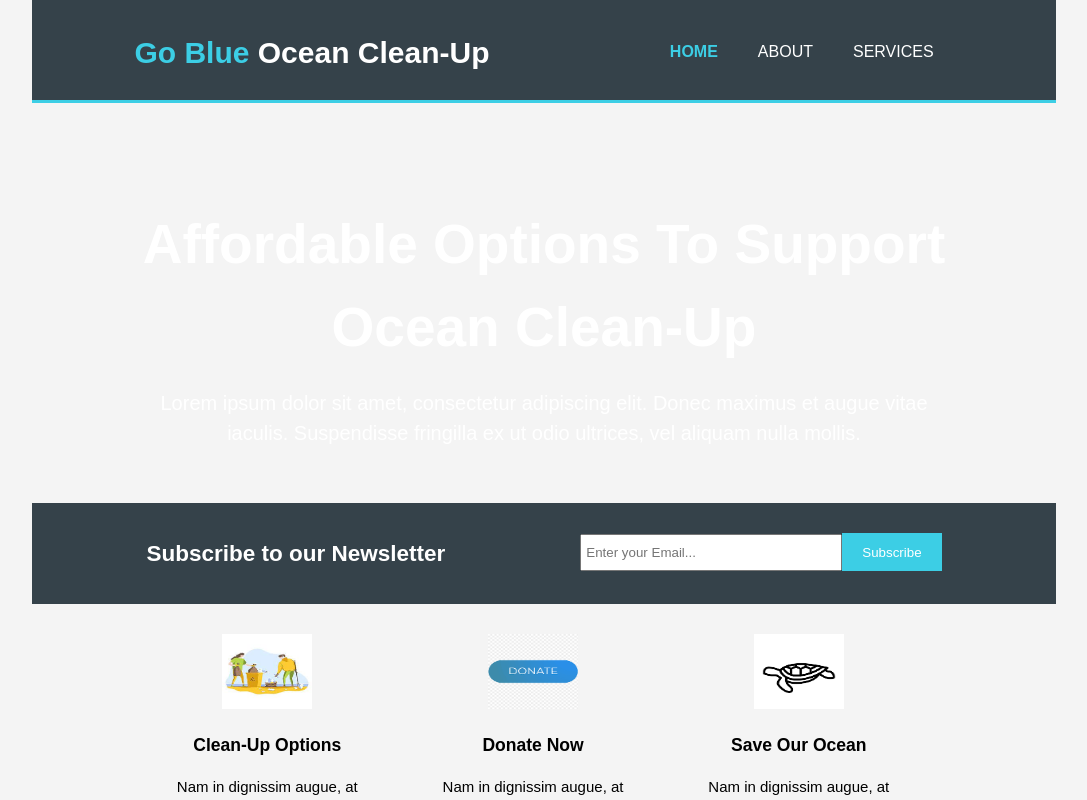
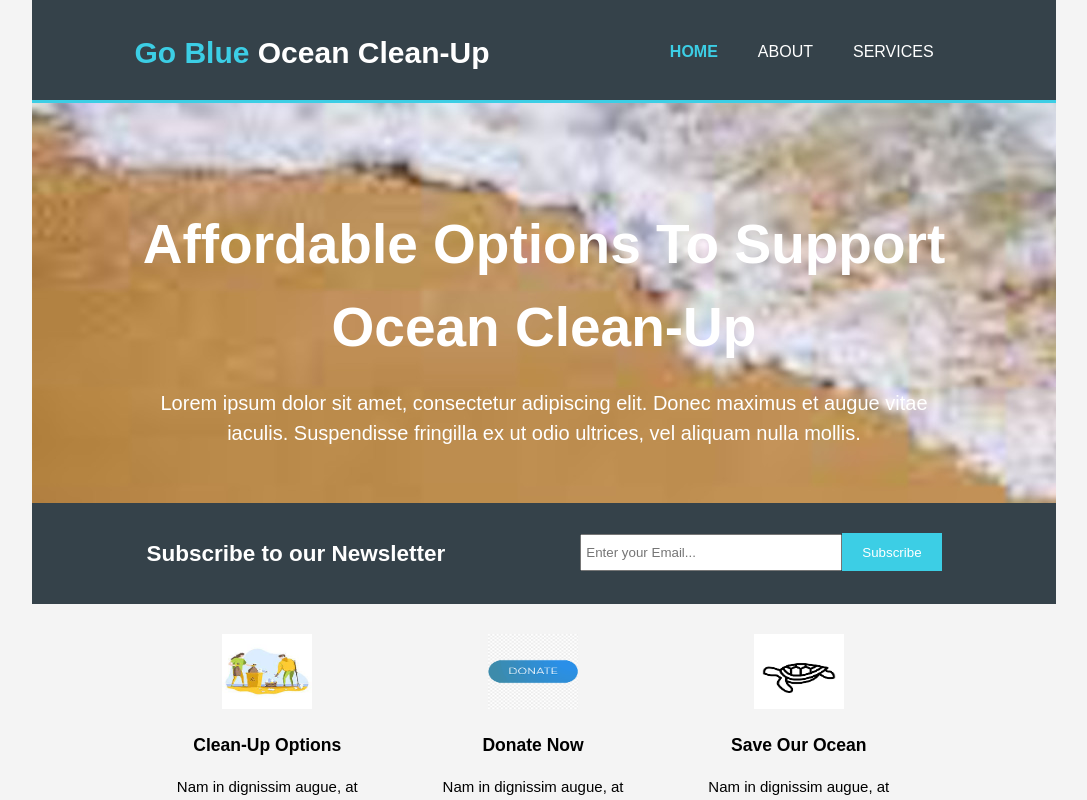
Before and after one commit to Ebolduc04/html-to-react-website, a Next.js app: page / in a window 1280 px wide. Shown: the top 800 px of the page, without its empty margins (96-1183 px from the left). Built offline with nearby package versions, Linux system fonts and the light colour scheme.

Commit message:
image fix

```diff
--- a/app/globals.css
+++ b/app/globals.css
@@ -90,7 +90,7 @@ header a:hover{
 /* Showcase */
 #showcase{
   min-height: 400px;
-  background:url('/img/water.jpg') no-repeat 0 -400px;
+  background:url('/img/water.jpeg') no-repeat 0 -300px;
   text-align:center;
   color:#ffffff;
 }
--- a/pages/index.css
+++ b/pages/index.css
@@ -90,7 +90,7 @@ header a:hover{
 /* Showcase */
 #showcase{
     min-height: 400px;
-    background:url('/img/water.jpg') no-repeat 0 -400px;
+    background:url('/img/water.jpeg') no-repeat 0 -300px;
     text-align:center;
     color:#ffffff;
   }
--- a/public/css/style.css
+++ b/public/css/style.css
@@ -90,7 +90,7 @@ header a:hover{
 /* Showcase */
 #showcase{
     min-height: 400px;
-    background:url('/img/water.jpg') no-repeat 0 -400px;
+    background:url('/img/water.jpeg') no-repeat 0 -300px;
     text-align:center;
     color:#ffffff;
   }
```
Also changed, not shown: public/img/water.jpeg (added), public/img/water.jpg (deleted).
